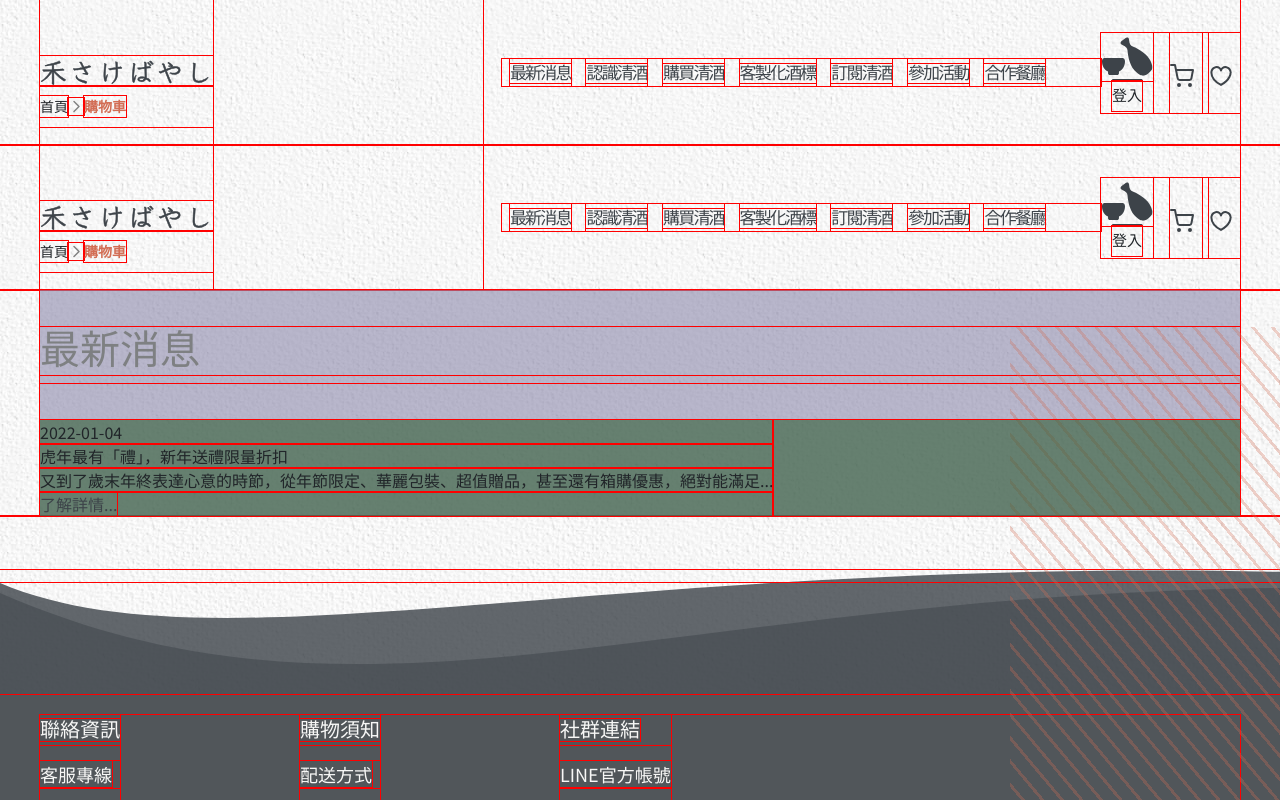
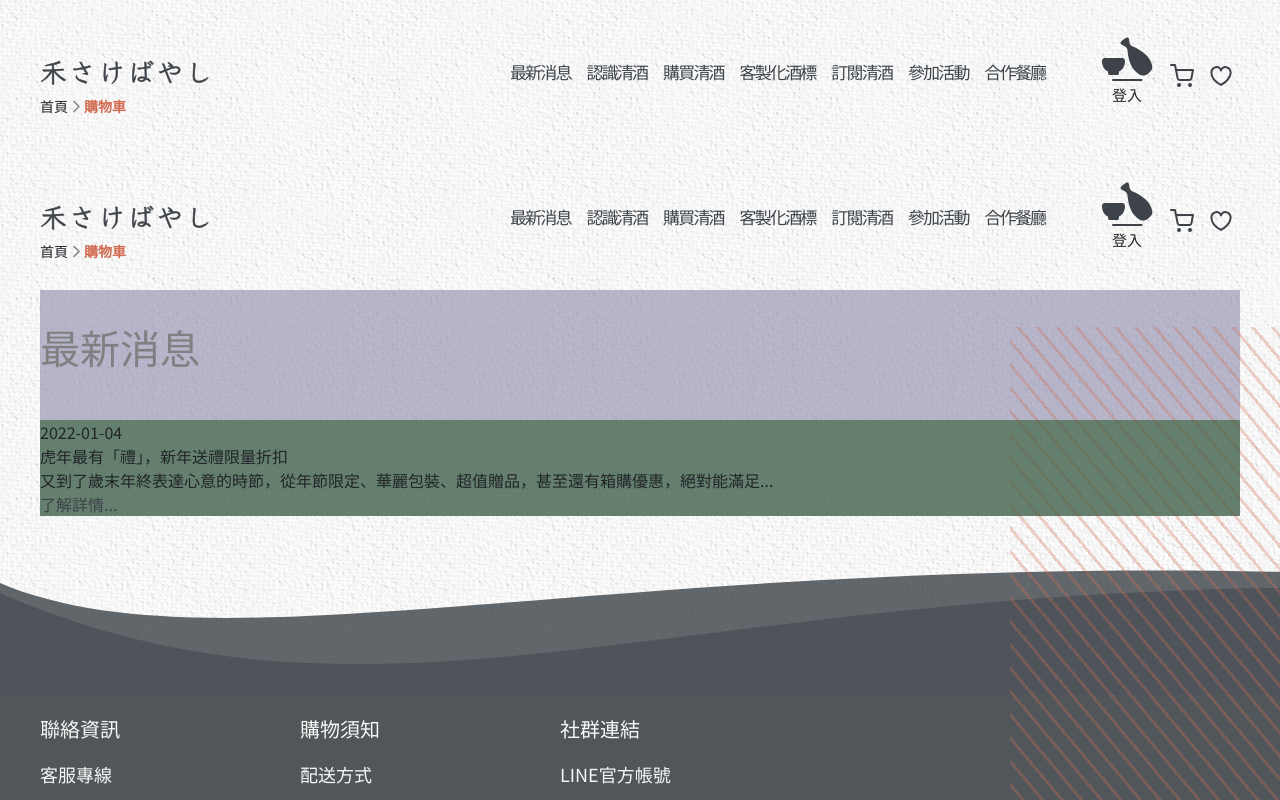
Before and after one commit to ashleyc2219/Hejoulin, a React (Create React App) app: page /news/list in a window 1280 px wide. Shown: the top 800 px of the page. Built offline with nearby package versions, Linux system fonts and the light colour scheme; a web font is replaced by a local one.

Commit message:
關掉outline

```diff
--- a/src/styles/news/news.css
+++ b/src/styles/news/news.css
@@ -1,7 +1,3 @@
-* {
-  outline: 1px red solid;
-}
-
 body {
   background: url("/public/Sake-background0310.jpg");
 }
@@ -18,16 +14,9 @@
 .news .news-container {
   max-width: 1200px;
   margin: 0 auto;
-  display: -webkit-box;
-  display: -ms-flexbox;
   display: flex;
-  -webkit-box-orient: vertical;
-  -webkit-box-direction: normal;
-      -ms-flex-direction: column;
-          flex-direction: column;
-  -webkit-box-pack: justify;
-      -ms-flex-pack: justify;
-          justify-content: space-between;
+  flex-direction: column;
+  justify-content: space-between;
   position: relative;
   z-index: 50;
   background-color: rgba(138, 134, 170, 0.589);
@@ -54,18 +43,11 @@
 .news .news-container .news-item {
   background-color: rgba(44, 90, 48, 0.582);
   z-index: 70;
-  display: -webkit-box;
-  display: -ms-flexbox;
   display: flex;
 }
 
 .news .news-container .news-item .news-item-word {
-  display: -webkit-box;
-  display: -ms-flexbox;
   display: flex;
-  -webkit-box-orient: vertical;
-  -webkit-box-direction: normal;
-      -ms-flex-direction: column;
-          flex-direction: column;
+  flex-direction: column;
 }
 /*# sourceMappingURL=news.css.map */
--- a/src/styles/news/news.scss
+++ b/src/styles/news/news.scss
@@ -10,7 +10,7 @@
   // margin: 0;
   // box-sizing: border-box;
   // font-family: 'Noto Sans TC', serif;
-  outline: 1px red solid;
+  //outline: 1px red solid;
 }
 
 body {
```
Also changed, not shown: 1 other file (tests, documents, lock files or other folders).
